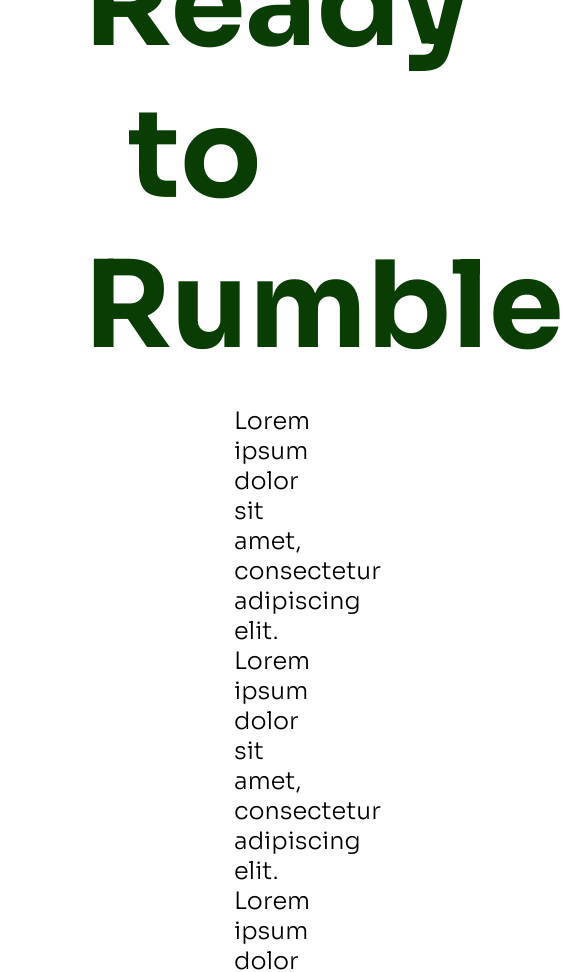
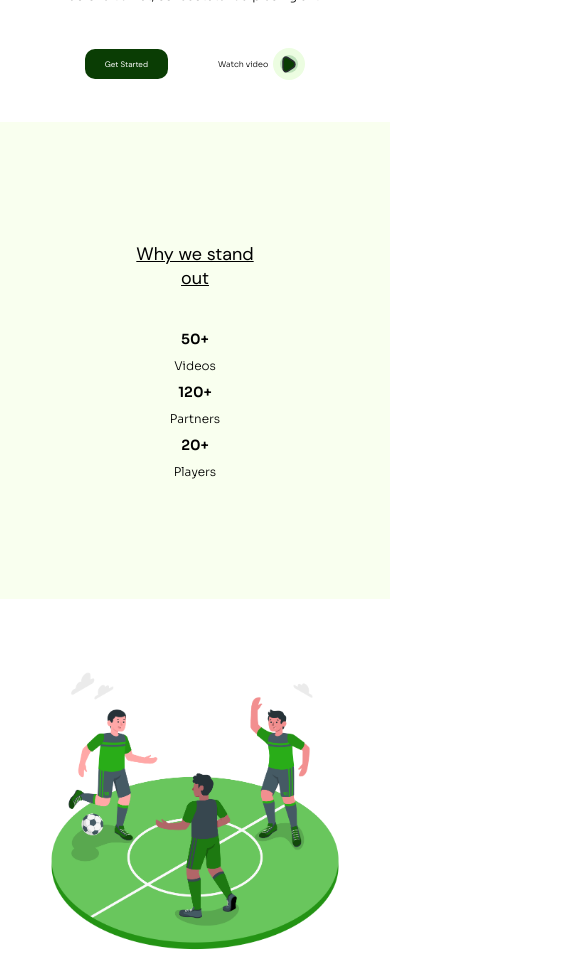
Before and after one commit to IamSolaSholzy01/captainbenn, a Next.js app: page / in a window 390 px wide. Shown: the part 1020-1992 px from the top of the page, 564 px wide, since content can reach past the window. Built offline with nearby package versions, Linux system fonts and the light colour scheme.

Commit message:
Responsive home page

```diff
--- a/components/Flex.tsx
+++ b/components/Flex.tsx
@@ -9,7 +9,7 @@ const Flex: ({
   alignItems,
 }: {
   children: ReactNode;
-  direction: "row" | "column";
+  direction: "row" | "column" | "row-reverse" | "column-reverse";
   className?: string;
   justifyContent?: "between" | "center" | "start" | "around" | "end";
   alignItems?: "center" | "start" | "end";
@@ -22,7 +22,14 @@ const Flex: ({
 }) => {
   let overallClass = styles.flex;
   overallClass += className ? " " + className : "";
-  overallClass += direction === "row" ? " " + styles.row : " " + styles.column;
+  overallClass +=
+    direction === "row"
+      ? " " + styles.row
+      : direction === "column"
+      ? " " + styles.column
+      : direction === "row-reverse"
+      ? " " + styles.rowReverse
+      : " " + styles.columnReverse;
   switch (justifyContent) {
     case "around":
       overallClass += " " + styles.around;
--- a/pages/index.tsx
+++ b/pages/index.tsx
@@ -5,8 +5,10 @@ import Image from "next/image";
 import Link from "next/link";
 import { PrimaryButton } from "../components/Buttons";
 import Flex from "../components/Flex";
+import useMediaQuery from "../hooks/useMediaQuery";
 
 const Home: NextPage<{ title: string }> = ({ title }) => {
+  const mobile = useMediaQuery("(max-width: 900px)");
   return (
     <Layout title={title}>
       <div className={styles.container}>
@@ -55,7 +57,7 @@ const Home: NextPage<{ title: string }> = ({ title }) => {
         </section>
         <section className={styles.standOutSection}>
           <h5>Why we stand out</h5>
-          <Flex direction={"row"} justifyContent={"around"}>
+          <Flex direction={mobile ? "column" : "row"} justifyContent={"around"}>
             <Flex direction={"column"} alignItems={"center"}>
               <h4>50+</h4>
               <span>Videos</span>
@@ -71,8 +73,15 @@ const Home: NextPage<{ title: string }> = ({ title }) => {
           </Flex>
         </section>
         <section className={styles.aboutSection}>
-          <Flex direction={"row"} alignItems={"center"}>
-            <Flex direction={"column"}>
+          <Flex
+            direction={mobile ? "column-reverse" : "row"}
+            alignItems={"center"}
+          >
+            <Flex direction={"column"} alignItems={mobile ? "center" : "start"}>
+              <Flex
+                direction={"column"}
+                alignItems={mobile ? "center" : "start"}
+              >
                 <h5>About Us</h5>
                 <p>
                   Lorem ipsum dolor sit amet, consectetur adipiscing elit. Lorem
@@ -80,29 +89,30 @@ const Home: NextPage<{ title: string }> = ({ title }) => {
                   dolor sit amet, consectetur adipiscing elit. Lorem ipsum dolor
                   sit amet
                 </p>
+              </Flex>
               <PrimaryButton text={"Get Started"} />
             </Flex>
             <div className={styles.imageContainer}>
               <Flex
-                direction={"row"}
+                direction={mobile ? "column" : "row"}
                 alignItems={"center"}
-                justifyContent={"end"}
+                justifyContent={mobile ? "center" : "end"}
               >
                 <Image
                   src={"/images/friends.png"}
                   alt={"lineup"}
-                  height={"400px"}
-                  width={"400px"}
+                  height={mobile ? "300" : "400px"}
+                  width={mobile ? "300" : "400px"}
                 />
               </Flex>
             </div>
           </Flex>
         </section>
         <section className={styles.videosSection}>
-          <Flex direction={"row"} alignItems={"center"}>
+          <Flex direction={mobile ? "column" : "row"} alignItems={"center"}>
             <div className={styles.altImageContainer}>
               <Flex
-                direction={"row"}
+                direction={mobile ? "column" : "row"}
                 alignItems={"center"}
                 justifyContent={"start"}
               >
@@ -116,8 +126,8 @@ const Home: NextPage<{ title: string }> = ({ title }) => {
             </div>
             <Flex
               direction={"column"}
-              justifyContent={"end"}
-              alignItems={"end"}
+              justifyContent={mobile ? "center" : "end"}
+              alignItems={mobile ? "center" : "end"}
             >
               <h5>Popular Videos</h5>
               <h6>Our recent videos from recent and training matches</h6>
@@ -144,7 +154,7 @@ const Home: NextPage<{ title: string }> = ({ title }) => {
         </section>
         <section className={styles.foundationSection}>
           <Flex
-            direction={"row"}
+            direction={mobile ? "column-reverse" : "row"}
             alignItems={"center"}
             justifyContent={"between"}
           >
@@ -165,7 +175,7 @@ const Home: NextPage<{ title: string }> = ({ title }) => {
               <Flex
                 direction={"row"}
                 alignItems={"center"}
-                justifyContent={"end"}
+                justifyContent={mobile ? "center" : "end"}
               >
                 <Image
                   src={"/images/teamLineUp.png"}
--- a/styles/Flex.module.css
+++ b/styles/Flex.module.css
@@ -7,6 +7,16 @@
 .row {
     flex-direction: row;
     column-gap: 10px;
+}
+
+.rowReverse {
+    flex-direction: row-reverse;
+    column-gap: 10px;
+}
+
+.columnReverse {
+    flex-direction: column-reverse;
+    row-gap: 10px;
 }
 
 .column {
--- a/styles/Home.module.css
+++ b/styles/Home.module.css
@@ -1,5 +1,5 @@
 .container section {
-  padding: 84px
+  padding: 5.25rem
 }
 
 .heroSection {
@@ -43,22 +43,37 @@
 .rumbleSection { text-align: center; }
 .rumbleSection h3 {
   font-weight: 700;
-  font-size: 120px;
-  margin-bottom: 24px;
+  font-size: 7.5rem;
+  margin-bottom: 1.5rem;
   color: #0A3D04;
 }
 
 .rumbleSection p {
   margin: auto;
-  font-size: 24px;
-  padding: 0 150px;
+  font-size: 1.5rem;
+  padding: 0 9.375rem;
+}
+
+@media (max-width: 900px) {
+  .rumbleSection p {
+    padding: 0
+  }
+}
+
+@media (max-width: 500px) {
+  .rumbleSection h3 {
+    font-size: 4rem;
+  }
+  .rumbleSection > div {
+    column-gap: 0.325rem;
+  }
 }
 
 .rumbleSection > div {
-  margin-top: 90px;
+  margin-top: 5.625rem;
   display: flex;
   justify-content: center;
-  column-gap: 100px;
+  column-gap: 6.25rem;
   align-items: center;
 }
 
@@ -66,8 +81,12 @@
   display: flex;
   align-items: center;
   justify-content: center;
-  column-gap: 10px;
+  column-gap: 0.625rem;
   cursor: pointer
+}
+
+.rumbleSection > div > div span {
+  white-space: nowrap;
 }
 
 .rumbleSection > div > div:hover span {
@@ -83,8 +102,8 @@
 }
 
 .playContainer {
-  width: 64px;
-  height: 64px;
+  width: 4rem;
+  height: 4rem;
   border-radius: 100%;
   border: 0 dashed #A3CA9E;
   background-color: #ECFDE1;
@@ -93,8 +112,8 @@
 }
 
 .iconHolder {
-  width: 36px;
-  height: 36px;
+  width: 2.25rem;
+  height: 2.25rem;
   border-radius: 100%;
   background-color: #BFE2BB;
   transition: all 0.3s ease-in-out;
@@ -108,15 +127,15 @@
 .standOutSection h5 {
   font-family: DM Sans, sans-serif;
   font-weight: 400;
-  font-size: 36px;
+  font-size: 2.25rem;
   text-decoration-line: underline;
   text-align: center;
-  margin-bottom: 80px;
+  margin-bottom: 5rem;
 }
 
 .standOutSection h4 {
   font-weight: 600;
-  font-size: 28px;
+  font-size: 1.75rem;
   text-align: center;
   transition: all 0.3s ease;
   cursor: pointer;
@@ -129,7 +148,7 @@
 
 .standOutSection span {
   font-weight: 300;
-  font-size: 24px;
+  font-size: 1.5rem;
   text-align: center;
 }
 
@@ -138,43 +157,65 @@
 }
 
 .imageContainer {
-  width: 1300px;
-  height: 100px;
-  float: right;
+  width: 100%;
+  height: 100%;
 }
 
 .altImageContainer {
-  width: 1300px;
-  height: 100px;
+  width: 100%;
+  height: 100%;
   float: left;
 }
+
+@media (min-width: 900px) {
+  .imageContainer {
+    width: 1300px;
+    height: 100px;
+    float: right;
+  }
+
+  .altImageContainer {
+    width: 1300px;
+    height: 100px;
+    float: left;
+  }
+}
+
+
 
 .foundationSection h3 {
   font-family: DM Sans, sans-serif;
   font-weight: 600;
-  font-size: 40px;
+  font-size: 2.5rem;
   text-decoration-line: underline;
-  margin-bottom: 26px;
+  margin-bottom: 1.625rem;
   color: #0A3D04;
 
 }
 
+.foundationSection h4, .foundationSection p {
+  font-size: 1.5rem;
+  margin-bottom: 1.625rem
+}
+
 .foundationSection h4 {
   font-weight: 600;
-  font-size: 24px;
-  margin-bottom: 26px;
 }
 
 .foundationSection p {
   font-weight: 300;
-  font-size: 24px;
-  margin-bottom: 26px;
+}
+
+@media (max-width: 900px) {
+  .foundationSection {
+    text-align: center !important;
+  }
 }
 
 .teamSection h5 {
   font-family: DM Sans, sans-serif;
   font-weight: 500;
-  font-size: 40px;
+  font-size: 2.5rem;
   text-decoration-line: underline;
   color: #0A3D04;
 }
@@ -199,23 +240,30 @@
 }
 
 .aboutSection {
-  margin: 120px 0
+  margin: 7.5rem 0
+}
+
+@media (max-width: 900px) {
+  .aboutSection {
+    text-align: center;
+    padding: 0 !important;
+  }
 }
 
 .aboutSection h5, .videosSection h5 {
   font-family: DM Sans, sans-serif;
   font-weight: 500;
-  font-size: 40px;
+  font-size: 2.5rem;
   text-decoration-line: underline;
   color: #0A3D04;
-  margin-bottom: 32px;
+  margin-bottom: 2rem;
 }
 
 .aboutSection p, .videosSection p {
   max-width: 450px;
-  font-size: 20px;
+  font-size: 1.25rem;
   font-weight: 300;
-  margin-bottom: 60px;
+  margin-bottom: 3.75rem;
 }
 
 .videosSection {
--- a/styles/HomeButton.module.css
+++ b/styles/HomeButton.module.css
@@ -3,13 +3,15 @@
     /*position: absolute;*/
     right: 8%;
     outline: none;
+    text-wrap: none;
+    white-space: nowrap;
 
     background: #0A3D04;
     border-radius: 10px;
     border: 0;
 
-    padding: 20px 40px;
-    font-size: 20px;
+    padding: 1.25rem 2.5rem;
+    font-size: 1.25rem;
     color: #FFFFFF;
     cursor: pointer;
     transition: all 0.3s ease-in-out;
@@ -22,7 +24,7 @@
 
 @media screen and (min-width: 768px) and (max-width: 1300px) {
     .button {
-        font-size: 18px;
+        font-size: 1.125rem;
         padding: 10px 20px;
         right: 5%;
     }
@@ -30,6 +32,6 @@
 
 @media screen and (max-width: 918px) {
     .button {
-        font-size: 16px;
+        font-size: 1rem;
     }
 }
--- a/styles/globals.css
+++ b/styles/globals.css
@@ -26,8 +26,20 @@ body {
   margin: 0;
   font-family: Sora, -apple-system, BlinkMacSystemFont, Segoe UI, Roboto, Oxygen,
     Ubuntu, Cantarell, Fira Sans, Droid Sans, Helvetica Neue, sans-serif;
+  font-size: 16px;
+  font-weight: 300;
+}
 
-  font-weight: 300;
+@media (max-width: 768px) {
+  html, body {
+    font-size: 12px;
+  }
+}
+
+@media (max-width: 500px) {
+  html, body {
+    font-size: 8px;
+  }
 }
 
 a {
```
Lines whose indentation alone changed are shown as unchanged.
